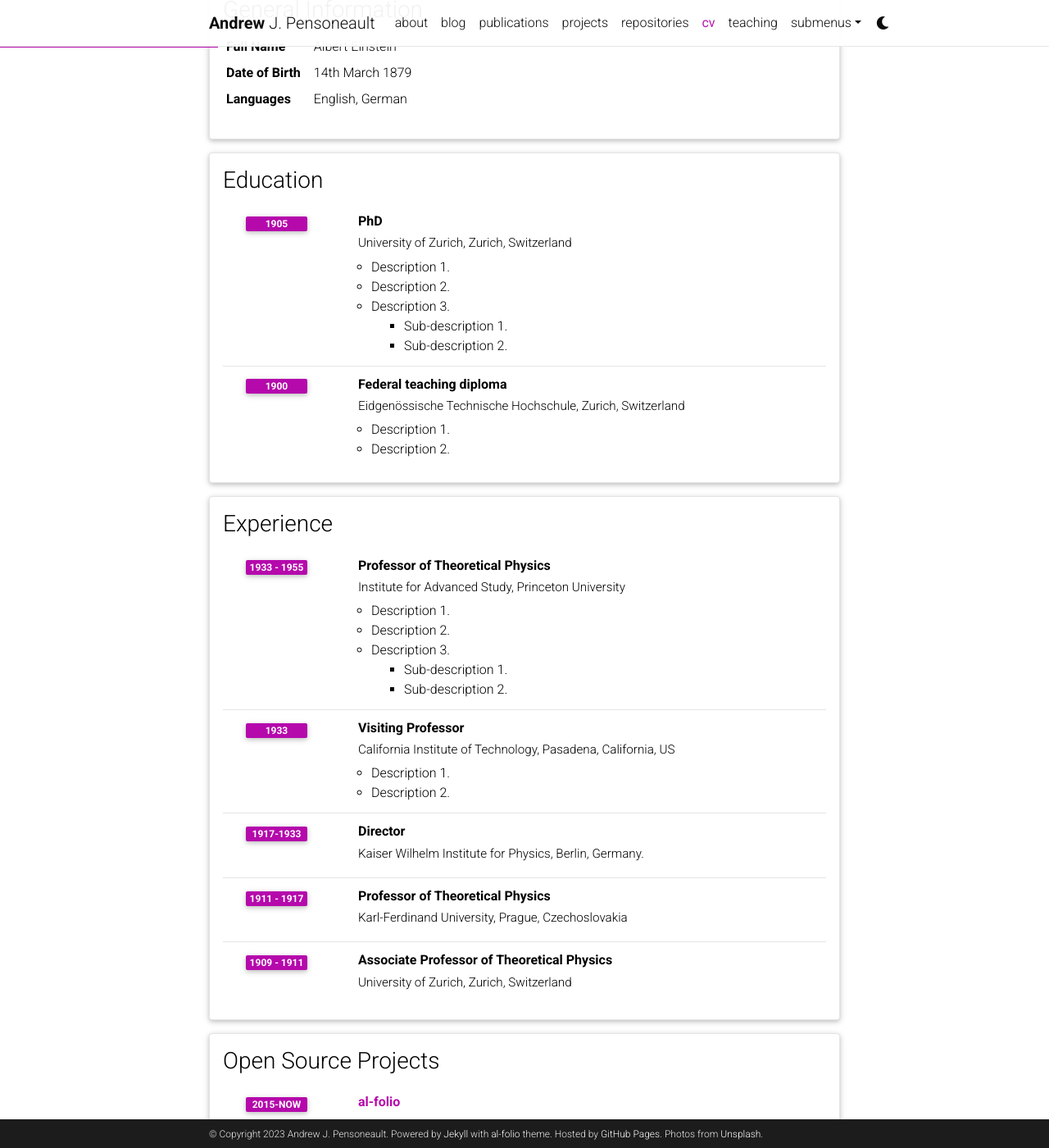
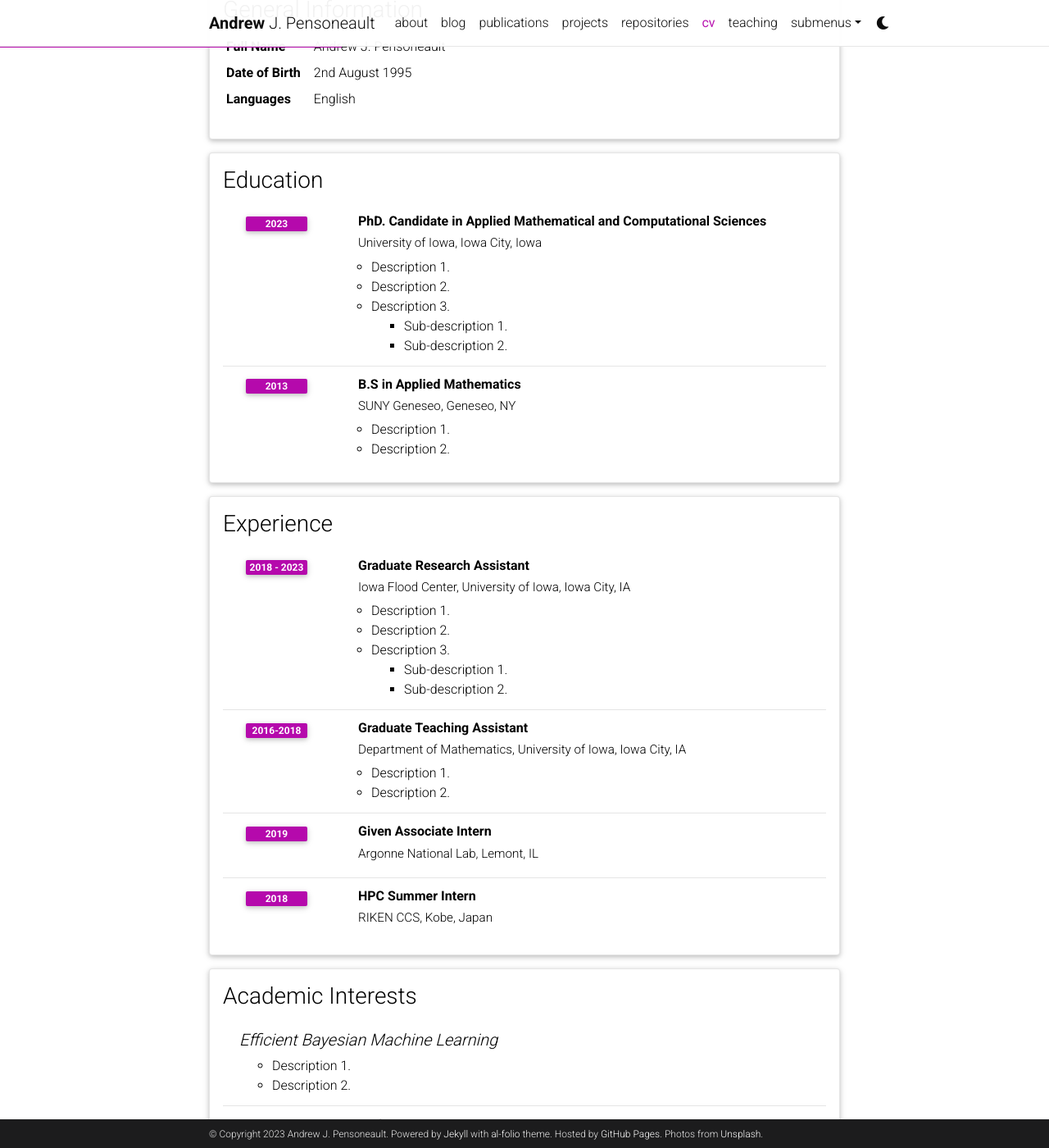
Before and after one commit to Andrewpensoneault/andrewpensoneault-github.io, a Jekyll site: the page built from _pages/cv.md, in a window 1280 px wide and 1400 px high, scrolled down 207 px. Shown: the whole window at 82% size. Built offline with Jekyll 4.4.1, drawn with Linux system fonts in a browser that asks for light colours; comment, search, counter and statistics services are not loaded; a style sheet for code colours, icons or effects is not loaded; some of the changed text lies outside the part shown.

Commit message:
Update cv.yml

```diff
--- a/_data/cv.yml
+++ b/_data/cv.yml
@@ -2,18 +2,18 @@
   type: map
   contents:
     - name: Full Name
-      value: Albert Einstein
+      value: Andrew J. Pensoneault
     - name: Date of Birth
-      value: 14th March 1879
+      value: 2nd August 1995
     - name: Languages
-      value: English, German
+      value: English
 
 - title: Education
   type: time_table
   contents:
-    - title: PhD
-      institution: University of Zurich, Zurich, Switzerland
-      year: 1905
+    - title: PhD. Candidate in Applied Mathematical and Computational Sciences
+      institution: University of Iowa, Iowa City, Iowa
+      year: 2023
       description:
         - Description 1.
         - Description 2.
@@ -21,9 +21,9 @@
           contents:
             - Sub-description 1.
             - Sub-description 2.
-    - title: Federal teaching diploma
-      institution: Eidgenössische Technische Hochschule, Zurich, Switzerland
-      year: 1900
+    - title: B.S in Applied Mathematics
+      institution: SUNY Geneseo, Geneseo, NY
+      year: 2013
       description:
         - Description 1.
         - Description 2.
@@ -31,9 +31,9 @@
 - title: Experience
   type: time_table
   contents:
-    - title: Professor of Theoretical Physics
-      institution: Institute for Advanced Study, Princeton University
-      year: 1933 - 1955
+    - title: Graduate Research Assistant
+      institution: Iowa Flood Center, University of Iowa, Iowa City, IA
+      year: 2018 - 2023
       description:
         - Description 1.
         - Description 2.
@@ -41,52 +41,33 @@
           contents:
             - Sub-description 1.
             - Sub-description 2.
-    - title: Visiting Professor
-      institution: California Institute of Technology, Pasadena, California, US
-      year: 1933
+    - title: Graduate Teaching Assistant
+      institution: Department of Mathematics, University of Iowa, Iowa City, IA
+      year: 2016-2018
       description:
         - Description 1.
         - Description 2.
 
-    - title: Director
-      institution: Kaiser Wilhelm Institute for Physics, Berlin, Germany.
-      year: 1917-1933
+    - title: Given Associate Intern
+      institution: Argonne National Lab, Lemont, IL
+      year: 2019
 
-    - title: Professor of Theoretical Physics
-      institution: Karl-Ferdinand University, Prague, Czechoslovakia
-      year: 1911 - 1917
-      description:
-
-    - title: Associate Professor of Theoretical Physics
-      institution: University of Zurich, Zurich, Switzerland
-      year: 1909 - 1911
-
-- title: Open Source Projects
-  type: time_table
-  contents:
-    - title: <a href="https://github.com/alshedivat/al-folio">al-folio</a>
-      year: 2015-now
-      description: A beautiful, simple, clean, and responsive Jekyll theme for academics.
-
-- title: Honors and Awards
-  type: time_table
-  contents:
-    - year: 1921
-      items:
-        - Nobel Prize in Physics
-        - Matteucci Medal
-    - year: 2029
-      items:
-        - Max Planck Medal
+    - title: HPC Summer Intern
+      institution: RIKEN CCS, Kobe, Japan
+      year: 2018
 
 - title: Academic Interests
   type: nested_list
   contents:
-    - title: Topic 1.
+    - title: Efficient Bayesian Machine Learning
       items:
         - Description 1.
         - Description 2.
-    - title: Topic 2.
+    - title: Uncertainty Quantification
+      items:
+        - Description 1.
+        - Description 2.
+    - title: Data Assimilation
       items:
         - Description 1.
         - Description 2.
@@ -94,4 +75,4 @@
 - title: Other Interests
   type: list
   contents:
-    - <u>Hobbies:</u> Hobby 1, Hobby 2, etc.
+    - <u>Hobbies:</u> Trivia
```
